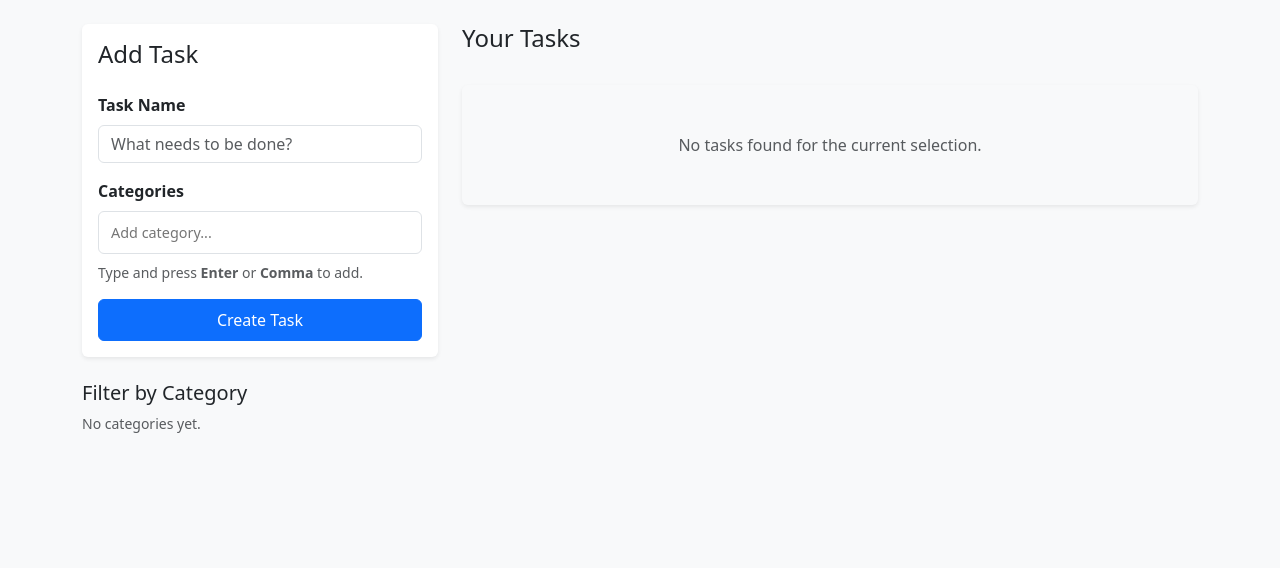
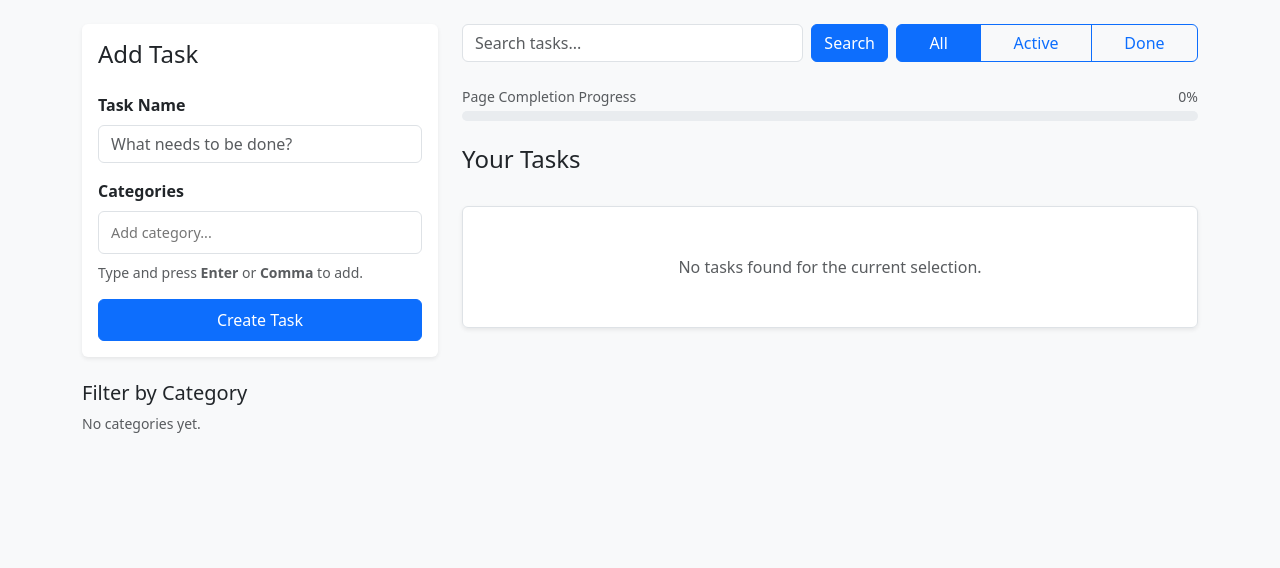
Before and after one commit to ErMichele/ToPlanBlock, a Flask app: page /todo in a window 1280 px wide. Shown: the part 56-624 px from the top of the page. Run offline with Flask 3, Linux system fonts and the light colour scheme; the visitor is signed in with stand-in values (Sample User, id 1); data that the repository does not hold is empty; some libraries are stand-ins or nearby versions.

Commit message:
Implement bulk actions for tasks with selection, progress tracking, status and word filter

```diff
--- a/app.py
+++ b/app.py
@@ -259,6 +259,53 @@ def edit(todo_id):
                             category=request.args.get('category', ''),
                             page=request.args.get('page', 1)))
 
+@app.post('/todo/bulk')
+@login_required
+def bulk_action():
+    todo_ids = request.form.getlist('todo_ids')
+    action = request.form.get('action')
+
+    if not todo_ids:
+        flash('No tasks were selected.', 'warning')
+        return redirect(url_for('todo', category=request.args.get('category', ''), page=request.args.get('page', 1)))
+    todos = Todo.query.filter(Todo.id.in_(todo_ids), Todo.user_id == current_user.id).all()
+    if action == 'done':
+        auto_delete = session.get('auto_delete')
+        deleted_count = 0
+        affected_cats = set()
+
+        for t in todos:
+            t.completed = True
+            if auto_delete:
+                affected_cats.update([cat for cat in t.categories])
+                db.session.delete(t)
+                deleted_count += 1
+
+        db.session.commit()
+        if auto_delete and deleted_count > 0:
+            for cat in affected_cats:
+                if not cat.todos:
+                    db.session.delete(cat)
+            db.session.commit()
+            flash(f'Marked {len(todos)} tasks as done and auto-deleted.', 'info')
+        else:
+            flash(f'Marked {len(todos)} tasks as done.', 'success')
+
+    elif action == 'delete':
+        affected_cats = set()
+        for t in todos:
+            affected_cats.update([cat for cat in t.categories])
+            db.session.delete(t)
+        db.session.commit()
+        for cat in affected_cats:
+            if not cat.todos:
+                db.session.delete(cat)
+        db.session.commit()
+
+        flash(f'Successfully deleted {len(todos)} tasks.', 'success')
+
+    return redirect(url_for('todo', category=request.args.get('category', ''), page=request.args.get('page', 1)))
+
 @app.post('/update_preferences')
 @login_required
 def update_preferences():
@@ -464,13 +511,27 @@ def todo():
 
     page = request.args.get('page', 1, type=int)
     selected_category_input = request.args.get('category', '')
+    search_query = request.args.get('search', '').strip()
+    status_filter = request.args.get('status', 'all').lower()
     q = Todo.query.options(joinedload(Todo.categories)).filter_by(user_id=current_user.id)
 
+    # Keyword Search (Case-insensitive)
+    if search_query:
+        q = q.filter(Todo.task.ilike(f"%{search_query}%"))
+
+    # Category Filter
     if selected_category_input:
         cat_filter_list = [c.strip().upper() for c in selected_category_input.split(',') if c.strip()]
         for cat_name in cat_filter_list:
             q = q.filter(Todo.categories.any(Category.name == cat_name))
 
+    # Status Filtering
+    if status_filter == 'active':
+        q = q.filter(Todo.completed == False)
+    elif status_filter == 'completed':
+        q = q.filter(Todo.completed == True)
+
+    # Sorting
     sort_pref = session.get('sort_by', 'newest')
     if sort_pref == 'alpha':
         q = q.order_by(Todo.completed.asc(), Todo.task.asc())
@@ -480,6 +541,13 @@ def todo():
         q = q.order_by(Todo.completed.asc(), Todo.id.desc())
 
     pagination = q.distinct().paginate(page=page, per_page=10, error_out=False)
+
+    # Calculate progress bar percentage for tasks currently on page
+    page_items = pagination.items
+    total_on_page = len(page_items)
+    completed_on_page = sum(1 for t in page_items if t.completed)
+    progress_percent = int((completed_on_page / total_on_page * 100)) if total_on_page > 0 else 0
+
     user_cat_ids = db.session.query(Category.id).join(Todo.categories).filter(Todo.user_id == current_user.id).distinct()
     categories = Category.query.filter(Category.id.in_(user_cat_ids)).order_by(Category.name).all()
 
@@ -487,6 +555,9 @@ def todo():
                          pagination=pagination,
                          categories=categories,
                          selected_category=selected_category_input,
+                         search_query=search_query,
+                         status_filter=status_filter,
+                         progress_percent=progress_percent,
                          toggle_cat=toggle_category_string)
 
 @app.route('/version')
--- a/static/js/todo.js
+++ b/static/js/todo.js
@@ -138,4 +138,31 @@ document.addEventListener('DOMContentLoaded', function () {
             }
         });
     }
+
+    const selectAll = document.getElementById('selectAll');
+    const checkboxes = document.querySelectorAll('.todo-checkbox');
+    const bulkActionsBtn = document.getElementById('bulkActionsBtn');
+
+    if (selectAll) {
+        selectAll.addEventListener('change', function() {
+            checkboxes.forEach(cb => cb.checked = selectAll.checked);
+            updateBulkButton();
+        });
+    }
+
+    checkboxes.forEach(cb => {
+        cb.addEventListener('change', function() {
+            if (selectAll) {
+                selectAll.checked = [...checkboxes].every(c => c.checked);
+            }
+            updateBulkButton();
+        });
+    });
+
+    function updateBulkButton() {
+        if (bulkActionsBtn) {
+            const anyChecked = [...checkboxes].some(c => c.checked);
+            bulkActionsBtn.disabled = !anyChecked;
+        }
+    }
 });
--- a/templates/todo.html
+++ b/templates/todo.html
@@ -2,13 +2,18 @@
 {% block title %}ToPlanBlock - My ToDo{% endblock %}
 {% block content %}
 
+<form id="bulk-form" method="POST"
+  action="{{ url_for('bulk_action', category=selected_category, page=pagination.page, search=search_query, status=status_filter) }}">
+  <input type="hidden" name="csrf_token" value="{{ csrf_token() }}" />
+</form>
+
 <div class="row">
-  <!-- Left Column: Add Task & Filters -->
   <div class="col-lg-4">
     <div class="card shadow-sm border-0 mb-4">
       <div class="card-body">
         <h4 class="card-title mb-4">Add Task</h4>
-        <form method="POST" id="todo-form" action="{{ url_for('todo', category=selected_category, page=pagination.page) }}">
+        <form method="POST" id="todo-form"
+          action="{{ url_for('todo', category=selected_category, page=pagination.page, search=search_query, status=status_filter) }}">
           <input type="hidden" name="csrf_token" value="{{ csrf_token() }}" />
 
           <div class="mb-3">
@@ -16,16 +21,13 @@
             <input class="form-control" type="text" name="task" placeholder="What needs to be done?" required>
           </div>
 
-          <!-- Reusable Tag Wrapper for Creation -->
           <div class="mb-3 position-relative tag-input-wrapper">
             <label class="form-label fw-bold">Categories</label>
             <div class="tag-input-container">
               <input type="text" class="tag-input-field" placeholder="Add category..." autocomplete="off">
             </div>
-            <!-- Hidden field for Python -->
             <input type="hidden" name="categories_csv" class="tags-hidden-input">
 
-            <!-- Autocomplete Suggestions -->
             <div class="suggestions-list shadow-sm rounded-bottom">
               {% for c in categories %}
               <div class="suggestion-item" data-value="{{ c.name }}">{{ c.name }}</div>
@@ -39,13 +41,12 @@
       </div>
     </div>
 
-    <!-- Category Filters -->
     <h5 class="mt-4">Filter by Category</h5>
     <div class="d-flex flex-wrap gap-2 mb-2">
       {% set active_list = selected_category.upper().split(',') if selected_category else [] %}
       {% for c in categories %}
       {% set new_filter = toggle_cat(selected_category, c.name) %}
-        <a href="{{ url_for('todo', category=new_filter) }}"
+      <a href="{{ url_for('todo', category=new_filter, search=search_query, status=status_filter) }}"
         class="badge text-decoration-none p-2 {{ 'bg-primary' if c.name.upper() in active_list else 'bg-secondary' }}">
         {{ c.name }}
         {% if c.name.upper() in active_list %} <span class="ms-1">&times;</span> {% endif %}
@@ -55,17 +56,53 @@
       {% endfor %}
     </div>
     {% if selected_category %}
-      <a href="{{ url_for('todo') }}" class="text-danger small text-decoration-none">Clear all filters</a>
+    <a href="{{ url_for('todo', search=search_query, status=status_filter) }}"
+      class="text-danger small text-decoration-none">Clear category filters</a>
     {% endif %}
   </div>
 
-  <!-- Right Column: Task List -->
   <div class="col-lg-8">
+
+    <div class="row g-2 mb-4">
+      <div class="col-md-7">
+        <form method="GET" action="{{ url_for('todo') }}" class="d-flex gap-2">
+          <input type="hidden" name="category" value="{{ selected_category }}">
+          <input type="hidden" name="status" value="{{ status_filter }}">
+          <input type="text" name="search" class="form-control" placeholder="Search tasks..."
+            value="{{ search_query }}">
+          <button type="submit" class="btn btn-primary">Search</button>
+        </form>
+      </div>
+      <div class="col-md-5">
+        <div class="btn-group w-100" role="group">
+          <a href="{{ url_for('todo', category=selected_category, status='all', search=search_query) }}"
+            class="btn btn-outline-primary {{ 'active' if status_filter == 'all' or not status_filter }}">All</a>
+          <a href="{{ url_for('todo', category=selected_category, status='active', search=search_query) }}"
+            class="btn btn-outline-primary {{ 'active' if status_filter == 'active' }}">Active</a>
+          <a href="{{ url_for('todo', category=selected_category, status='completed', search=search_query) }}"
+            class="btn btn-outline-primary {{ 'active' if status_filter == 'completed' }}">Done</a>
+        </div>
+      </div>
+    </div>
+
+    <div class="mb-4">
+      <div class="d-flex justify-content-between small text-muted mb-1">
+        <span>Page Completion Progress</span>
+        <span>{{ progress_percent }}%</span>
+      </div>
+      <div class="progress" style="height: 10px;">
+        <div class="progress-bar progress-bar-striped bg-success" role="progressbar"
+          style="width: {{ progress_percent }}%;" aria-valuenow="{{ progress_percent }}" aria-valuemin="0"
+          aria-valuemax="100"></div>
+      </div>
+    </div>
+
     <div class="d-flex justify-content-between align-items-center mb-4">
-      <!-- Fixed comma display with spaces for aesthetic -->
       <h4>
         {% if selected_category %}
         Filtered: <span class="text-primary">{{ selected_category.replace(',', ', ') }}</span>
+        {% elif search_query %}
+        Search: <span class="text-primary">"{{ search_query }}"</span>
         {% else %}
         Your Tasks
         {% endif %}
@@ -80,9 +117,80 @@
       {% endif %}
     </div>
 
+    {% if pagination.items %}
+    <li class="list-group-item d-flex justify-content-between align-items-center bg-body-secondary p-2">
+      <div class="form-check mb-0">
+        <input class="form-check-input" type="checkbox" id="selectAll">
+        <label class="form-check-label text-body small ms-1" for="selectAll">Select All</label>
+      </div>
+      <div class="dropdown">
+        <button class="btn btn-sm btn-secondary dropdown-toggle" type="button" id="bulkActionsBtn"
+          data-bs-toggle="dropdown" aria-expanded="false" disabled>
+          Bulk Actions
+        </button>
+        <ul class="dropdown-menu dropdown-menu-end">
+          <li>
+            <button class="dropdown-item" type="submit" form="bulk-form"
+              onclick="document.getElementById('bulk-form-action').value='done';">
+              Mark Done
+            </button>
+          </li>
+          <li>
+            {% if session.get('confirm_delete', True) %}
+            <button class="dropdown-item text-danger" type="button" data-bs-toggle="modal"
+              data-bs-target="#bulkDeleteModal">
+              Delete Selected
+            </button>
+            {% else %}
+            <button class="dropdown-item text-danger" type="submit" form="bulk-form"
+              onclick="document.getElementById('bulk-form-action').value='delete';">
+              Delete Selected
+            </button>
+            {% endif %}
+          </li>
+        </ul>
+
+        {% if session.get('confirm_delete', True) %}
+        <div class="modal fade" id="bulkDeleteModal" tabindex="-1" aria-hidden="true">
+          <div class="modal-dialog modal-dialog-centered">
+            <div class="modal-content border-0 shadow">
+              <div class="modal-header bg-danger text-white">
+                <h5 class="modal-title">Confirm Bulk Deletion</h5>
+                <button type="button" class="btn-close btn-close-white" data-bs-dismiss="modal"></button>
+              </div>
+              <div class="modal-body p-4">
+                Are you sure you want to permanently delete the selected tasks? This action cannot be undone.
+              </div>
+              <div class="modal-footer bg-body-tertiary">
+                <button type="button" class="btn btn-secondary" data-bs-dismiss="modal">Cancel</button>
+                <button type="submit" form="bulk-form" class="btn btn-danger"
+                  onclick="document.getElementById('bulk-form-action').value='delete';">
+                  Confirm Delete
+                </button>
+              </div>
+            </div>
+          </div>
+        </div>
+        {% endif %}
+      </div>
+    </li>
+    {% endif %}
+
+    <form id="bulk-form" method="POST"
+      action="{{ url_for('bulk_action', category=selected_category, page=pagination.page) }}" style="display:none;">
+      <input type="hidden" name="csrf_token" value="{{ csrf_token() }}" />
+      <input type="hidden" name="action" id="bulk-form-action" value="done">
+    </form>
+
     <ul class="list-group shadow-sm mb-4">
       {% for t in pagination.items %}
       <li class="list-group-item d-flex justify-content-between align-items-center py-3">
+        <div class="d-flex align-items-center gap-3">
+          <div class="form-check mb-0">
+            <input class="form-check-input todo-checkbox" type="checkbox" name="todo_ids" value="{{ t.id }}"
+              form="bulk-form">
+          </div>
+
           <div class="d-flex flex-column">
             <div class="d-flex gap-1 mb-1">
               {% for cat in t.categories %}
@@ -93,9 +201,11 @@
               {{ t.task }}
             </span>
           </div>
+        </div>
 
         <div class="d-flex gap-2">
-          <form method="POST" action="{{ url_for('toggle', todo_id=t.id, category=selected_category, page=pagination.page) }}">
+          <form method="POST"
+            action="{{ url_for('toggle', todo_id=t.id, category=selected_category, page=pagination.page, search=search_query, status=status_filter) }}">
             <input type="hidden" name="csrf_token" value="{{ csrf_token() }}" />
             <button class="btn btn-sm {{ 'btn-success' if t.completed else 'btn-outline-primary' }}">
               {% if t.completed %}Done{% else %}Mark Done{% endif %}
@@ -104,12 +214,13 @@
 
           {% if session.get('confirm_delete', True) %}
           <button class="btn btn-outline-danger btn-sm"
-            data-url="{{ url_for('delete', todo_id=t.id, category=selected_category, page=pagination.page) }}"
+            data-url="{{ url_for('delete', todo_id=t.id, category=selected_category, page=pagination.page, search=search_query, status=status_filter) }}"
             data-bs-toggle="modal" data-bs-target="#deleteModal">
             Delete
           </button>
           {% else %}
-          <form method="POST" action="{{ url_for('delete', todo_id=t.id, category=selected_category, page=pagination.page) }}">
+          <form method="POST"
+            action="{{ url_for('delete', todo_id=t.id, category=selected_category, page=pagination.page, search=search_query, status=status_filter) }}">
             <input type="hidden" name="csrf_token" value="{{ csrf_token() }}" />
             <button class="btn btn-outline-danger btn-sm">Delete</button>
           </form>
@@ -121,7 +232,6 @@
         </div>
       </li>
 
-      <!-- EDIT MODAL - Now using the same TagInputManager logic -->
       <div class="modal fade" id="editModal{{ t.id }}" tabindex="-1" aria-hidden="true">
         <div class="modal-dialog modal-dialog-centered">
           <div class="modal-content border-0 shadow">
@@ -129,7 +239,8 @@
               <h5 class="modal-title">Edit Task</h5>
               <button type="button" class="btn-close btn-close-white" data-bs-dismiss="modal"></button>
             </div>
-            <form method="POST" action="{{ url_for('edit', todo_id=t.id, category=selected_category, page=pagination.page) }}">
+            <form method="POST"
+              action="{{ url_for('edit', todo_id=t.id, category=selected_category, page=pagination.page, search=search_query, status=status_filter) }}">
               <input type="hidden" name="csrf_token" value="{{ csrf_token() }}" />
               <div class="modal-body p-4">
                 <div class="mb-3">
@@ -137,13 +248,11 @@
                   <input class="form-control" type="text" name="task" value="{{ t.task }}" required>
                 </div>
 
-                <!-- Reusable Tag Wrapper for Edit -->
                 <div class="mb-3 position-relative tag-input-wrapper">
                   <label class="form-label fw-bold">Categories</label>
                   <div class="tag-input-container">
                     <input type="text" class="tag-input-field" placeholder="Add category..." autocomplete="off">
                   </div>
-                  <!-- This hidden input is pre-populated with current categories -->
                   <input type="hidden" name="categories_csv" class="tags-hidden-input"
                     value="{{ t.categories|map(attribute='name')|join(',') }}">
 
@@ -164,30 +273,33 @@
       </div>
 
       {% else %}
-      <li class="list-group-item text-center text-muted py-5 border-0 bg-transparent">
+      <li class="list-group-item text-center text-muted py-5">
         <p class="mb-0">No tasks found for the current selection.</p>
       </li>
       {% endfor %}
     </ul>
 
-    <!-- Pagination Controls -->
     {% if pagination.pages > 1 %}
     <nav aria-label="Page navigation">
       <ul class="pagination justify-content-center">
         <li class="page-item {% if not pagination.has_prev %}disabled{% endif %}">
-          <a class="page-link" href="{{ url_for('todo', category=selected_category, page=pagination.prev_num) if pagination.has_prev else '#' }}">Previous</a>
+          <a class="page-link"
+            href="{{ url_for('todo', category=selected_category, page=pagination.prev_num, search=search_query, status=status_filter) if pagination.has_prev else '#' }}">Previous</a>
         </li>
         {% for page_num in pagination.iter_pages(left_edge=1, right_edge=1, left_current=2, right_current=2) %}
         {% if page_num %}
         <li class="page-item {% if page_num == pagination.page %}active{% endif %}">
-              <a class="page-link" href="{{ url_for('todo', category=selected_category, page=page_num) }}">{{ page_num }}</a>
+          <a class="page-link"
+            href="{{ url_for('todo', category=selected_category, page=page_num, search=search_query, status=status_filter) }}">{{
+            page_num }}</a>
         </li>
         {% else %}
         <li class="page-item disabled"><span class="page-link">...</span></li>
         {% endif %}
         {% endfor %}
         <li class="page-item {% if not pagination.has_next %}disabled{% endif %}">
-          <a class="page-link" href="{{ url_for('todo', category=selected_category, page=pagination.next_num) if pagination.has_next else '#' }}">Next</a>
+          <a class="page-link"
+            href="{{ url_for('todo', category=selected_category, page=pagination.next_num, search=search_query, status=status_filter) if pagination.has_next else '#' }}">Next</a>
         </li>
       </ul>
     </nav>
```
Lines whose indentation alone changed are shown as unchanged.
